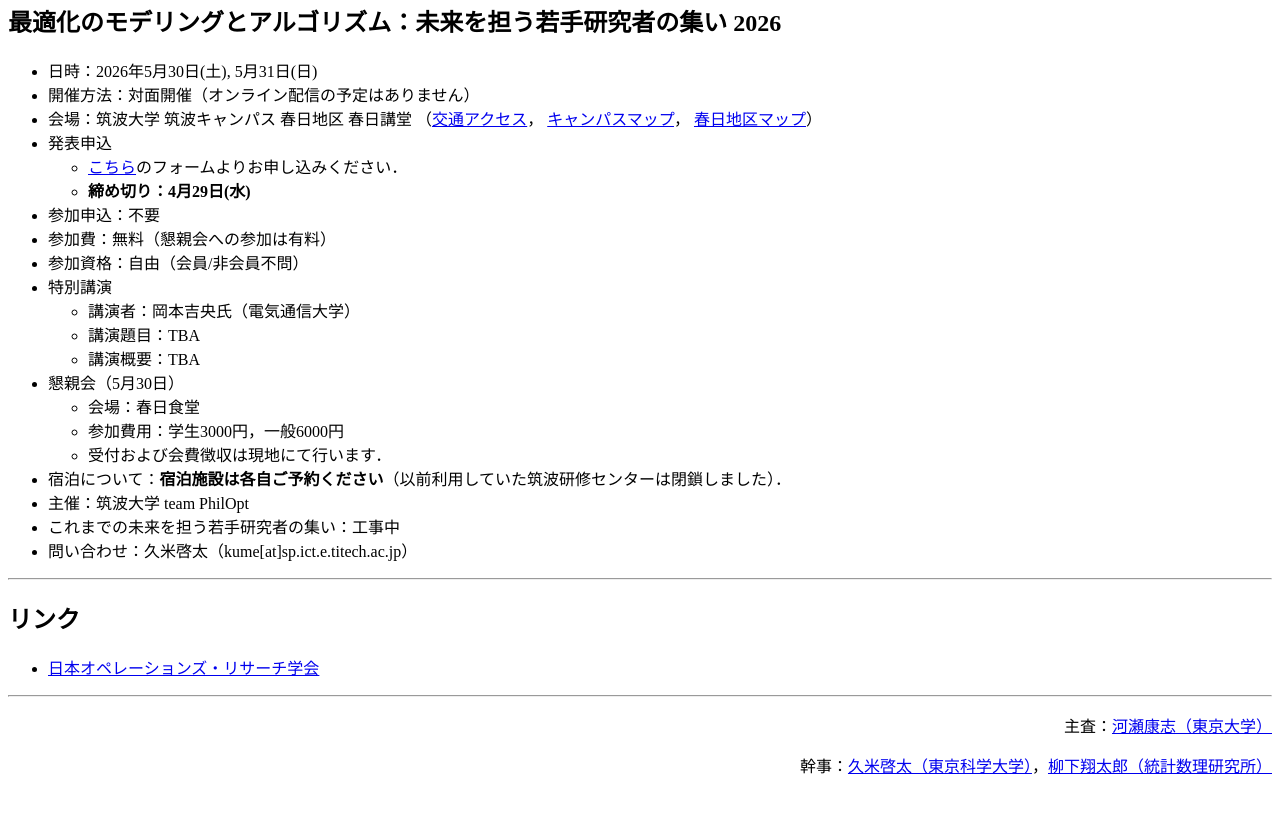
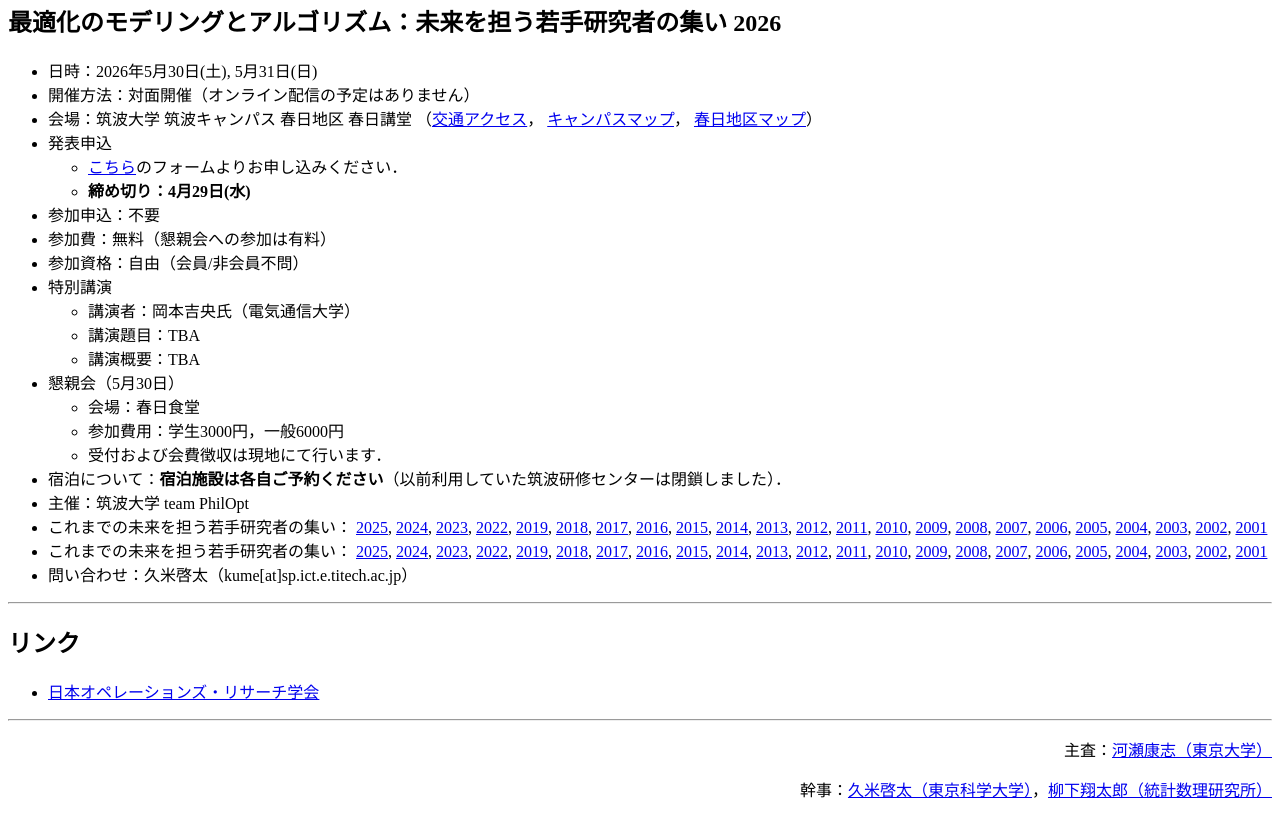
Before and after one commit to ShotaroYagishita/matcha, a plain HTML site: page index.html in a window 1280 px wide. Shown: the part 978-1795 px from the top of the page. Before the commit the page ends 1771 px from the top, so only its background shows below. Drawn offline with Linux system fonts and the light colour scheme.

Commit message:
Update index.html

```diff
--- a/index.html
+++ b/index.html
@@ -151,7 +151,56 @@
       </ul>
       <li>宿泊について：<strong>宿泊施設は各自ご予約ください</strong>（以前利用していた筑波研修センターは閉鎖しました）．</li>
       <li>主催：筑波大学 team PhilOpt</li>
-      <li>これまでの未来を担う若手研究者の集い：工事中</li>
+      <li>これまでの未来を担う若手研究者の集い：
+        <a href="https://orsj.org/raota/#tsukuba25" target="_blank" rel="noopener">2025</a>,
+        <a href="https://orsj.org/raota/#tsukuba24" target="_blank" rel="noopener">2024</a>,
+        <a href="https://orsj.org/raota/#tsukuba23" target="_blank" rel="noopener">2023</a>,
+        <a href="http://trout.math.cst.nihon-u.ac.jp/~ito.m/soma/wakate22.html" target="_blank" rel="noopener">2022</a>,
+        <a href="https://www.ism.ac.jp/~mirai/opta/tsukuba19.html" target="_blank" rel="noopener">2019</a>,
+        <a href="https://www.ism.ac.jp/~mirai/opta/tsukuba18.html" target="_blank" rel="noopener">2018</a>,
+        <a href="http://dopal.cs.uec.ac.jp/okamotoy/woo/tsukuba17.html" target="_blank" rel="noopener">2017</a>,
+        <a href="http://dopal.cs.uec.ac.jp/okamotoy/woo/tsukuba16.html" target="_blank" rel="noopener">2016</a>,
+        <a href="http://dopal.cs.uec.ac.jp/okamotoy/woo/tsukuba15.html" target="_blank" rel="noopener">2015</a>,
+        <a href="http://www.kurims.kyoto-u.ac.jp/~yusuke/SOTA/mirai14.html" target="_blank" rel="noopener">2014</a>,
+        <a href="http://www.kurims.kyoto-u.ac.jp/~yusuke/SOTA/mirai13.html" target="_blank" rel="noopener">2013</a>,
+        <a href="http://www.kurims.kyoto-u.ac.jp/~yusuke/SOTA/mirai12.html" target="_blank" rel="noopener">2012</a>,
+        <a href="http://www.indsys.chuo-u.ac.jp/~jgoto/SCOPE/mirai11.html" target="_blank" rel="noopener">2011</a>,
+          <a href="http://www.indsys.chuo-u.ac.jp/~jgoto/SCOPE/mirai10.html" target="_blank" rel="noopener">2010</a>,
+        <a href="http://www.indsys.chuo-u.ac.jp/~jgoto/SCOPE/mirai09.html" target="_blank" rel="noopener">2009</a>,
+        <a href="http://www.comp.tmu.ac.jp/satoko/s@co/mirai08/mirai08.html" target="_blank" rel="noopener">2008</a>,
+        <a href="http://www.comp.tmu.ac.jp/satoko/s@co/mirai07/mirai.html" target="_blank" rel="noopener">2007</a>,
+        <a href="http://www.comp.tmu.ac.jp/satoko/s@co/mirai06/mirai.html" target="_blank" rel="noopener">2006</a>,
+        <a href="https://web.archive.org/web/20080621094238/http://www.me.sophia.ac.jp/~y-miyamo/saor/200505-3.html" target="_blank" rel="noopener">2005</a>,
+        <a href="https://web.archive.org/web/20050306062709/http://www.me.sophia.ac.jp/~y-miyamo/saor/200405.html" target="_blank" rel="noopener">2004</a>,
+        <a href="https://web.archive.org/web/20050410031759/http://www.sr3.t.u-tokyo.ac.jp/~iwata/saor.html" target="_blank" rel="noopener">2003</a>,
+        <a href="https://web.archive.org/web/20050311000053/http://kantaro.sk.tsukuba.ac.jp/alop/program2002.html" target="_blank" rel="noopener">2002</a>,
+        <a href="https://web.archive.org/web/20040219160704/http://kantaro.sk.tsukuba.ac.jp/alop/program.html" target="_blank" rel="noopener">2001</a>
+      </li>
+      <li>これまでの未来を担う若手研究者の集い：
+        <a href="https://orsj.org/raota/#tsukuba25">2025</a>,
+        <a href="https://orsj.org/raota/#tsukuba24">2024</a>,
+        <a href="https://orsj.org/raota/#tsukuba23">2023</a>,
+        <a href="http://trout.math.cst.nihon-u.ac.jp/~ito.m/soma/wakate22.html">2022</a>,
+        <a href="https://www.ism.ac.jp/~mirai/opta/tsukuba19.html">2019</a>,
+        <a href="https://www.ism.ac.jp/~mirai/opta/tsukuba18.html">2018</a>,
+        <a href="http://dopal.cs.uec.ac.jp/okamotoy/woo/tsukuba17.html">2017</a>,
+        <a href="http://dopal.cs.uec.ac.jp/okamotoy/woo/tsukuba16.html">2016</a>,
+        <a href="http://dopal.cs.uec.ac.jp/okamotoy/woo/tsukuba15.html">2015</a>,
+        <a href="#">2014</a>,
+        <a href="#">2013</a>,
+        <a href="#">2012</a>,
+        <a href="#">2011</a>,
+        <a href="#">2010</a>,
+        <a href="#">2009</a>,
+        <a href="#">2008</a>,
+        <a href="#">2007</a>,
+        <a href="#">2006</a>,
+        <a href="#">2005</a>,
+        <a href="#">2004</a>,
+        <a href="#">2003</a>,
+        <a href="#">2002</a>,
+        <a href="#">2001</a>
+      </li>
       <li>問い合わせ：久米啓太（kume[at]sp.ict.e.titech.ac.jp）</li>
     </ul>
     <hr>
```
